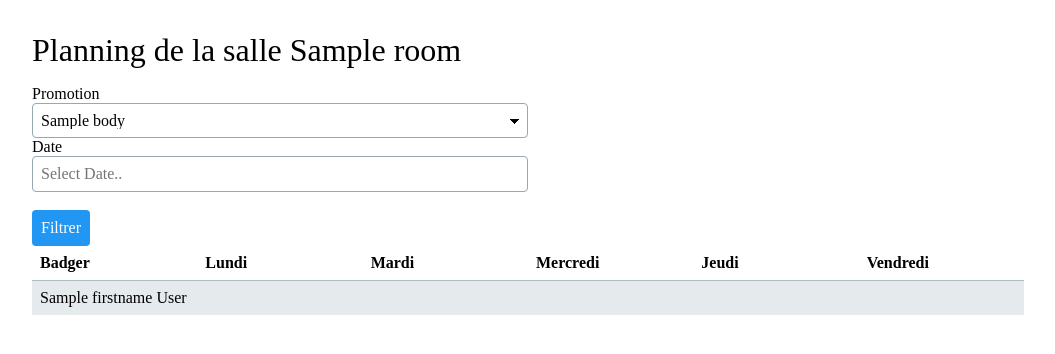
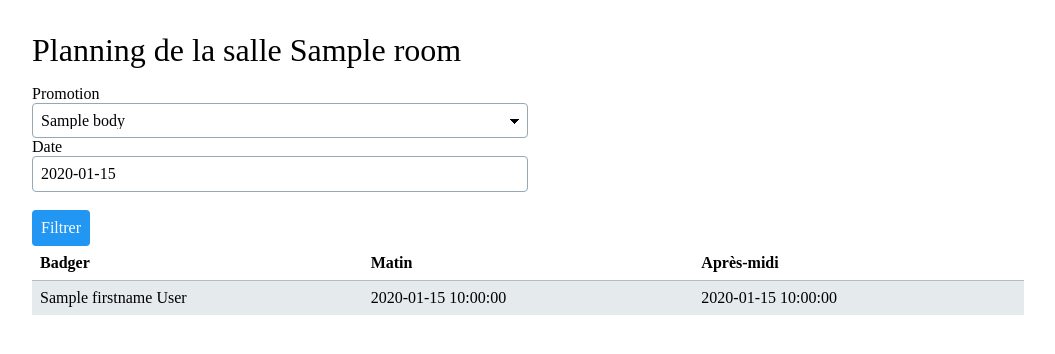
Before and after one commit to jimlry/cesibadge, a Flask app: template raspweb/templates/roomplanning.html in a window 1280 px wide. Shown: the part 56-410 px from the top of the page, without its empty margins (112-1167 px from the left). Run offline with Flask 2, Linux system fonts and the light colour scheme; the template is opened without the code that fills it: most values are stand-ins (such as "Sample title", 1, 10 or a date in 2020); some libraries are stand-ins or nearby versions.

Commit message:
gestion présences par body et par date roomplanning

```diff
--- a/raspweb/templates/index.html
+++ b/raspweb/templates/index.html
@@ -2,6 +2,7 @@
 {% block body %}
     <div class="o-container o-container--large u-pillar-box--small">
         <div class="c-hero u-centered">
-        <h1 class="c-heading">Just the best school identification system ever made ~ </h1>
+        <h1 class="c-heading">Just the best school identification system ever made</h1>
+        <img src="../static/kirbytornado.png" style="width: 50%; height: 50%">
     </div>
 {% endblock %}
--- a/raspweb/templates/roomplanning.html
+++ b/raspweb/templates/roomplanning.html
@@ -7,11 +7,16 @@
     </div>
 
     <form method="get" action="/roomplanning">
-        <input type="hidden" name="id" value="{{ room.id }}"/>
+        <input
+            type="hidden"
+            name="id"
+            value="{{ room.id }}"/>
         Promotion
-        <select class="o-grid__cell--width-50 c-field">
+        <select
+            class="o-grid__cell--width-50 c-field"
+            name="body">
             {% for body in bodyList %}
-            <option>{{ body.name }}</option>
+            <option value="{{ body.id }}">{{ body.name }}</option>
             {% endfor %}
         </select>
         <label>Date</label>
@@ -19,7 +24,8 @@
                 class="o-grid__cell--width-50 c-field flatpickr "
                 type="text"
                 placeholder="Select Date.."
-                name="date">
+                name="date"
+                value="{{ datePicked }}">
         <br>
         <button class="c-button c-button--info" type="submit">Filtrer</button>
     </form>
@@ -28,18 +34,24 @@
         <thead class="c-table__head">
             <tr class="c-table__row c-table__row--heading">
                 <th class="c-table__cell">Badger</th>
-                <th class="c-table__cell">Lundi</th>
-                <th class="c-table__cell">Mardi</th>
-                <th class="c-table__cell">Mercredi</th>
-                <th class="c-table__cell">Jeudi</th>
-                <th class="c-table__cell">Vendredi</th>
+                <th class="c-table__cell">Matin</th>
+                <th class="c-table__cell">Après-midi</th>
             </tr>
         </thead>
         <tbody class="c-table__body">
             {% for badger in badgerList %}
-            <tr class="c-table__row">
-                <td class="c-table__cell">{{ badger.firstname }} {{ badger.lastname }}</td>
-            </tr>
+                <tr class="c-table__row">
+                    <td class="c-table__cell">{{ badger.firstname }} {{ badger.lastname }}</td>
+                {% for presence in presenceList %}
+                    {% if badger.id == presence.badger_id %}
+                    <td class="c-table__cell">{{ presence.morning_date }}</td>
+                    {% endif %}
+
+                    {% if badger.id == presence.badger_id %}
+                    <td class="c-table__cell">{{ presence.afternoon_date }}</td>
+                    {% endif %}
+                {% endfor %}
+                </tr>
             {% endfor %}
         </tbody>
     </table>
--- a/raspweb/views.py
+++ b/raspweb/views.py
@@ -2,7 +2,6 @@ from raspweb import app
 from flask import render_template, request
 import datetime, calendar
 from models import BadgerModel, RoomModel, PresenceModel, BodyModel
-
 
 @app.route('/')
 def main():
@@ -29,21 +28,28 @@ def roomplanning():
     presenceModel = PresenceModel()
     badgerModel = BadgerModel()
     bodyModel = BodyModel()
+    presenceList = None
+    datePicked = str(datetime.date.today())
+
+    print datePicked
 
     roomId = request.args.get('id')
 
     if request.args.get('date'):
         datePicked = request.args.get('date')
-        presenceList = presenceModel.getPresenceList()
 
+    if request.args.get('date'):
+        body = request.args.get('body')
 
+    presenceList = presenceModel.getPresenceListByDate(datePicked)
     room = roomModel.getRoomById(roomId)
 
-    badgerList = badgerModel.getBadgerList()
+    badgerList = badgerModel.getBadgerListByBody(body)
     bodyList = bodyModel.getBodyList()
 
     return render_template('roomplanning.html',
                            room=room,
                            presenceList=presenceList,
                            badgerList=badgerList,
-                           bodyList=bodyList)
+                           bodyList=bodyList,
+                           datePicked=datePicked)
```
Also changed, not shown: raspweb/models.py (+12 -2 lines).
